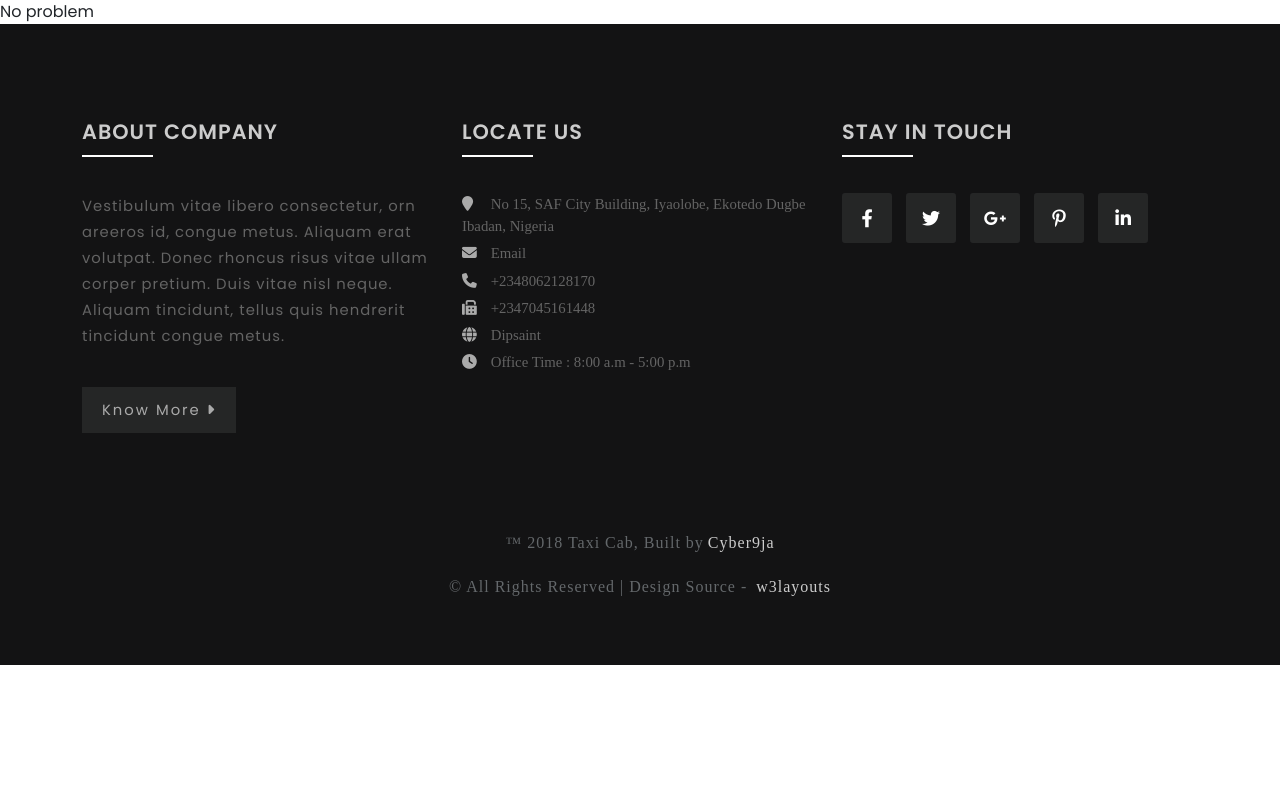
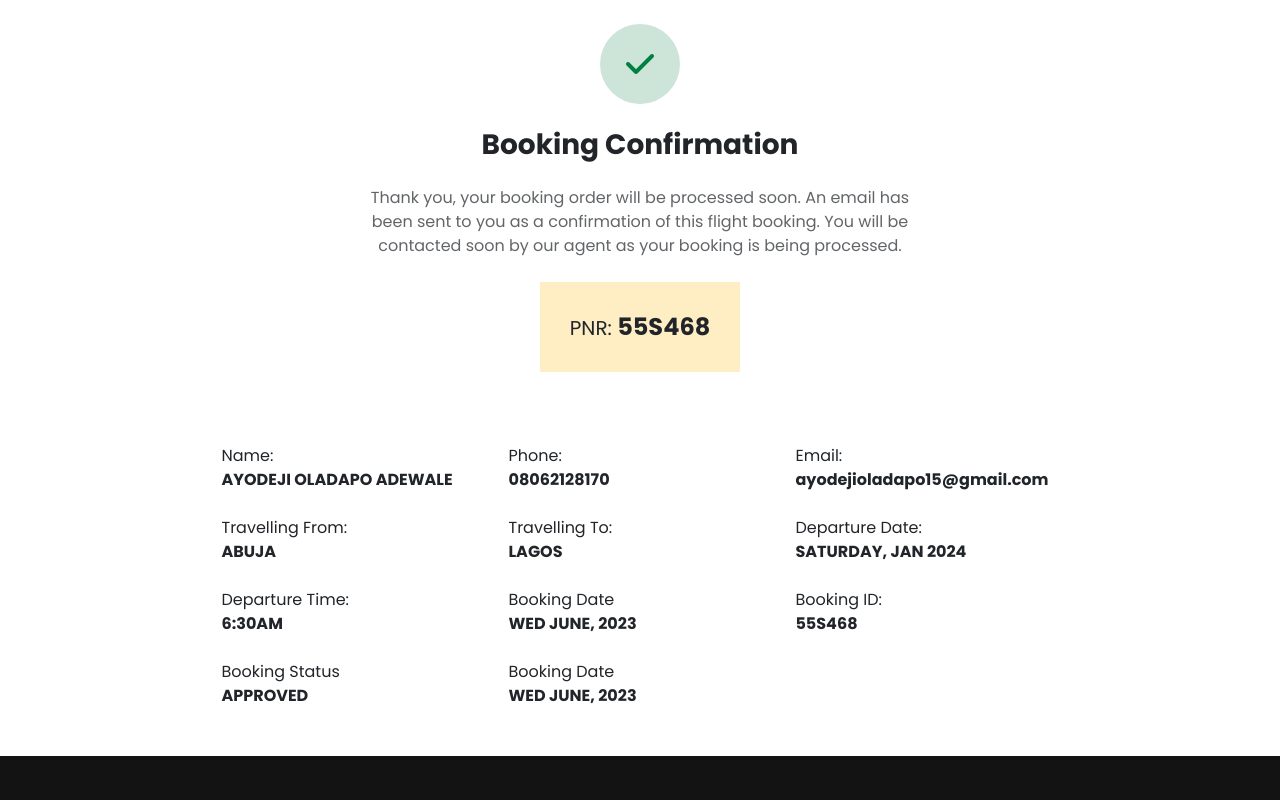
Before and after one commit to Cyber9jaDev/Car-Booking-System, a React (Vite) app in the folder client/: page /paystack/verify-payment in a window 1280 px wide. Shown: the top 800 px of the page. Built offline with nearby package versions, Linux system fonts and the light colour scheme; no server answers.

Commit message:
minor update

```diff
--- a/client/src/pages/users/payment/VerifyPaystackTransaction.tsx
+++ b/client/src/pages/users/payment/VerifyPaystackTransaction.tsx
@@ -3,60 +3,113 @@ import PaymentService from '../../../services/PaymentService';
 import UserService from '../../../services/UserService';
 import { useLocation, useNavigate } from 'react-router-dom';
 import { Toast } from '../../../utilities/Functions';
+import '../../../sass/verification.scss'
 
 const VerifyPaystackTransaction = () => {
   const [isLoading, setIsLoading] = useState(false);
   const location = useLocation();
   const navigate = useNavigate();
 
-  useEffect(() => {
-    const verifyTransaction = async () => {
-      const params = new URLSearchParams(location.search);
-      const reference = params.get('reference');
-      try {
-        setIsLoading(true);
-        const verificationResponse = await PaymentService.VerifyPaystackTransaction(reference);
-        // if(verificationResponse?.data. === 'Ticket booked successfully'){
-        //   return;
-        // }
-        console.log(verificationResponse);
-        // if (verificationResponse?.data?.status === 'success') {
-        //   const {data : { amount,  metadata : { userId, ticketId, seatNumber, nextOfKinPhoneNumber, nextOfKinName } } } = verificationResponse
-        //   const body = {
-        //     userId,
-        //     ticketId,
-        //     metadata: { seatNumber, nextOfKinPhoneNumber, nextOfKinName, amount: amount / 100 }
-        //   };
-        //   const bookingResponse = await UserService.BookTicket(body);
-        //   if (bookingResponse.message === 'Ticket booked successfully') {
-        //     console.log(bookingResponse)
-        //     Toast('success', `${bookingResponse.message}`);
-        //     setIsLoading(false);
-        //     // return navigate('/profile');
-        //   }
-        // }
-      } catch (error) {
-        console.error(error);
-        setIsLoading(false);
-      }
-    };
+  // useEffect(() => {
+  //   const verifyTransaction = async () => {
+  //     const params = new URLSearchParams(location.search);
+  //     const reference = params.get('reference');
+  //     try {
+  //       setIsLoading(true);
+  //       const verificationResponse = await PaymentService.VerifyPaystackTransaction(reference);
+  //       // if(verificationResponse?.data. === 'Ticket booked successfully'){
+  //       //   return;
+  //       // }
+  //       console.log(verificationResponse);
+  //       // if (verificationResponse?.data?.status === 'success') {
+  //       //   const {data : { amount,  metadata : { userId, ticketId, seatNumber, nextOfKinPhoneNumber, nextOfKinName } } } = verificationResponse
+  //       //   const body = {
+  //       //     userId,
+  //       //     ticketId,
+  //       //     metadata: { seatNumber, nextOfKinPhoneNumber, nextOfKinName, amount: amount / 100 }
+  //       //   };
+  //       //   const bookingResponse = await UserService.BookTicket(body);
+  //       //   if (bookingResponse.message === 'Ticket booked successfully') {
+  //       //     console.log(bookingResponse)
+  //       //     Toast('success', `${bookingResponse.message}`);
+  //       //     setIsLoading(false);
+  //       //     // return navigate('/profile');
+  //       //   }
+  //       // }
+  //     } catch (error) {
+  //       console.error(error);
+  //       setIsLoading(false);
+  //     }
+  //   };
 
-    verifyTransaction();
+  //   verifyTransaction();
 
-  }, [location]);
+  // }, [location]);
 
   return (
-    <main>
-      { isLoading ? <div>
-        <strong>Loading...</strong>
-        <strong>Loading...</strong>
-        <strong>Loading...</strong>
-        <strong>Loading...</strong>
-        <strong>Loading...</strong>
-        <strong>Loading...</strong>
-      </div> : 'No problem'
+    <main id='verification'>
+      <div className='container-lg'>
+        <div className="icon d-flex justify-content-center align-items-center mx-auto my-4">
+          <i className="fa-solid fa-check"></i>
+        </div>
+        <h3 className='text-center fw-bolder'>Booking Confirmation</h3>
+        <p className="text-center w-50 mx-auto my-4 confirmation__text">Thank you, your booking order will be processed soon.
+          An email has been sent to you as a confirmation of this flight booking. You will be contacted soon by our agent as your booking is being processed.
+        </p>
+        <div className="reference d-flex justify-content-center align-items-center mx-auto mt-4">
+          <p className='m-0'>PNR: <strong>55S468</strong></p>
+        </div>
 
-      }
+        <div className="booking__info d-flex align-self-center justify-content-between my-5 w-75 mx-auto">
+          <div className="row">
+            <div className='col-sm-6 col-md-4 mt-4'>
+              <p className='m-0'>Name:</p>
+              <strong className='m-0'>AYODEJI OLADAPO ADEWALE</strong>
+            </div>
+            <div className='col-sm-6 col-md-4 mt-4'>
+              <p className='m-0'>Phone:</p>
+              <strong className='m-0'>08062128170</strong>
+            </div>
+            <div className='col-sm-6 col-md-4 mt-4'>
+              <p className='m-0'>Email:</p>
+              <strong className='m-0'>ayodejioladapo15@gmail.com</strong>
+            </div>
+            <div className='col-sm-6 col-md-4 mt-4'>
+              <p className='m-0'>Travelling From:</p>
+              <strong className='m-0'>ABUJA</strong>
+            </div>
+            <div className='col-sm-6 col-md-4 mt-4'>
+              <p className='m-0'>Travelling To:</p>
+              <strong className='m-0'>LAGOS</strong>
+            </div>
+            <div className='col-sm-6 col-md-4 mt-4'>
+              <p className='m-0'>Departure Date:</p>
+              <strong className='m-0'>SATURDAY, JAN 2024</strong>
+            </div>
+            <div className='col-sm-6 col-md-4 mt-4'>
+              <p className='m-0'>Departure Time:</p>
+              <strong className='m-0'>6:30AM</strong>
+            </div>
+            <div className='col-sm-6 col-md-4 mt-4'>
+              <p className='m-0'>Booking Date</p>
+              <strong className='m-0'>WED JUNE, 2023</strong>
+            </div>
+            <div className='col-sm-6 col-md-4 mt-4'>
+              <p className='m-0'>Booking ID:</p>
+              <strong className='m-0'>55S468</strong>
+            </div>
+            <div className='col-sm-6 col-md-4 mt-4'>
+              <p className='m-0'>Booking Status</p>
+              <strong className='m-0'>APPROVED</strong>
+            </div>
+            <div className='col-sm-6 col-md-4 mt-4'>
+              <p className='m-0'>Booking Date</p>
+              <strong className='m-0'>WED JUNE, 2023</strong>
+            </div>
+
+          </div>
+        </div>
+      </div>
     </main>
   );
 };
--- /dev/null
+++ b/client/src/sass/verification.scss
@@ -0,0 +1,34 @@
+#verification{
+
+  .icon{
+    width: 80px;
+    height: 80px;
+    background-color: #cde4d9;
+    border-radius: 50%;
+  }
+
+  .icon > i{
+    color: #008041;
+    font-size:xx-large;
+  }
+
+  .confirmation__text{
+    line-height: 24px;
+    font-size: 1rem;
+    opacity: 0.7;
+  }
+
+  .reference{
+    background-color: #ffedc4;
+    height: 90px;
+    width: 200px;
+  }
+
+  .reference > p{
+    font-size: 1.25rem;
+  }
+
+  .reference > p > strong{
+    font-size: 1.5rem;
+  }
+}
```
Also changed, not shown: 1 other file (tests, documents, lock files or other folders).
